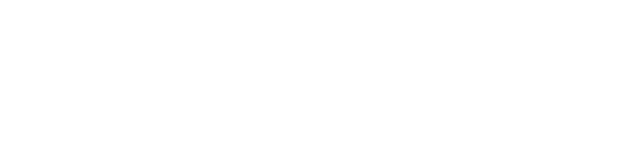
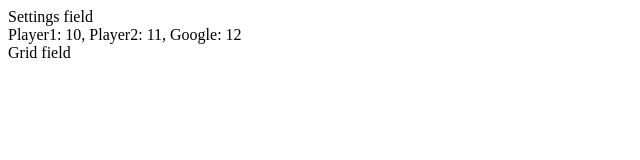
Before and after one commit to MaximChizhevskiy/catch-the-google-game, a plain HTML site: page ui/index.html in a window 1280 px wide. Shown: the whole page, without its empty margins (0-640 px from the left). Drawn offline with Linux system fonts and the light colour scheme.

Commit message:
add core, state, manager and ui

```diff
--- /dev/null
+++ b/core/state-manager.js
@@ -0,0 +1,23 @@
+const _state = {
+    points: {
+        google: 12,
+        players: [10, 11]
+    }
+}
+
+export function getGooglePoints() {
+    return _state.points.google
+}
+
+/**
+ *
+ * @param {number} playerNumber - one-based index of player
+ * @returns {number} of points
+ */
+export function getPlayerPoints(playerNumber) {
+    const playerIndex = playerNumber - 1
+    if (playerIndex < 0 || playerIndex > _state.points.players.length - 1){
+        throw new Error('Incorrect player number')
+    }
+    return _state.points.players[playerIndex]
+}
--- /dev/null
+++ b/ui/components/App.component.js
@@ -0,0 +1,15 @@
+import { GridComponent } from "./Grid/Grid.component.js"
+import { ResultComponent } from "./ResultPanel/Result.component.js"
+import { SettingsComponent } from "./Settings/Settings.component.js"
+
+export function AppComponent() {
+    const element = document.createElement('div')
+
+    const settingsElement = SettingsComponent()
+    const resultPanelElement = ResultComponent()
+    const gridElement = GridComponent()
+
+
+    element.append(settingsElement, resultPanelElement, gridElement)
+    return element
+}
--- /dev/null
+++ b/ui/components/Grid/Grid.component.js
@@ -0,0 +1,7 @@
+
+export function GridComponent() {
+    const element = document.createElement('div')
+
+    element.append(`Grid field`)
+    return element
+}
--- /dev/null
+++ b/ui/components/ResultPanel/Result.component.js
@@ -0,0 +1,13 @@
+import { getGooglePoints, getPlayerPoints } from "../../../core/state-manager.js"
+
+export function ResultComponent() {
+    const element = document.createElement('div')
+
+    const googlePoints = getGooglePoints(0)
+    const player1Points = getPlayerPoints(1)
+    const player2Points = getPlayerPoints(2)
+
+
+    element.append(`Player1: ${player1Points}, Player2: ${player2Points}, Google: ${googlePoints}`)
+    return element
+}
--- /dev/null
+++ b/ui/components/Settings/Settings.component.js
@@ -0,0 +1,7 @@
+
+export function SettingsComponent() {
+    const element = document.createElement('div')
+
+    element.append(`Settings field`)
+    return element
+}
--- a/ui/index.html
+++ b/ui/index.html
@@ -6,6 +6,12 @@
     <title>Catch the google</title>
 </head>
 <body>
+<style>
+
+</style>
+ <div id="root">App</div>
+
+ <script src="index.js" type="module"></script>
 
 </body>
 </html>
--- /dev/null
+++ b/ui/index.js
@@ -0,0 +1,7 @@
+import { AppComponent } from "./components/App.component.js"
+
+const rootElement = document.getElementById('root')
+rootElement.innerHTML = ''
+
+const appElement = AppComponent()
+rootElement.append(appElement)
```
